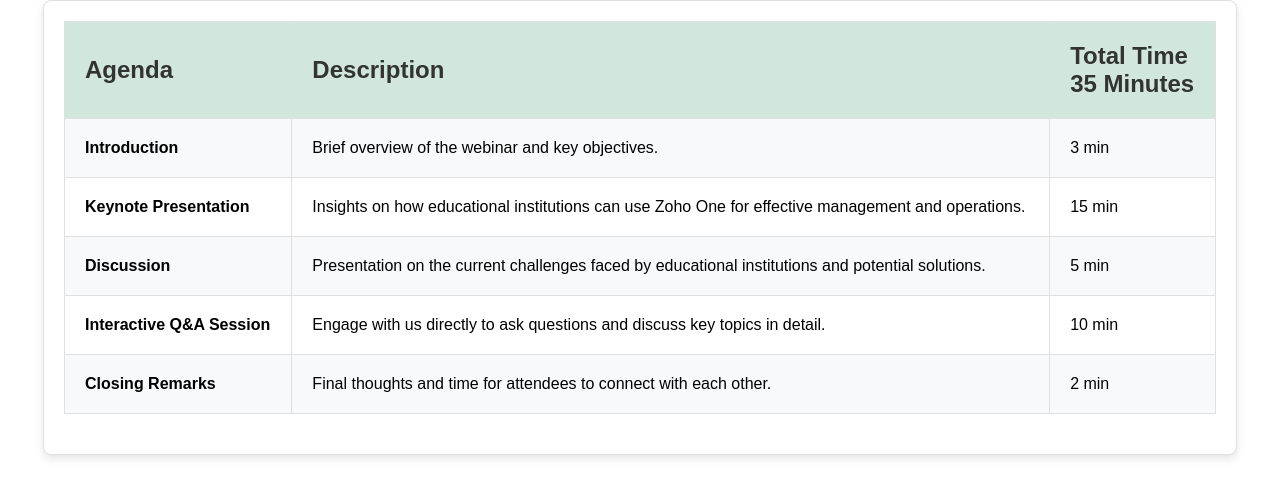
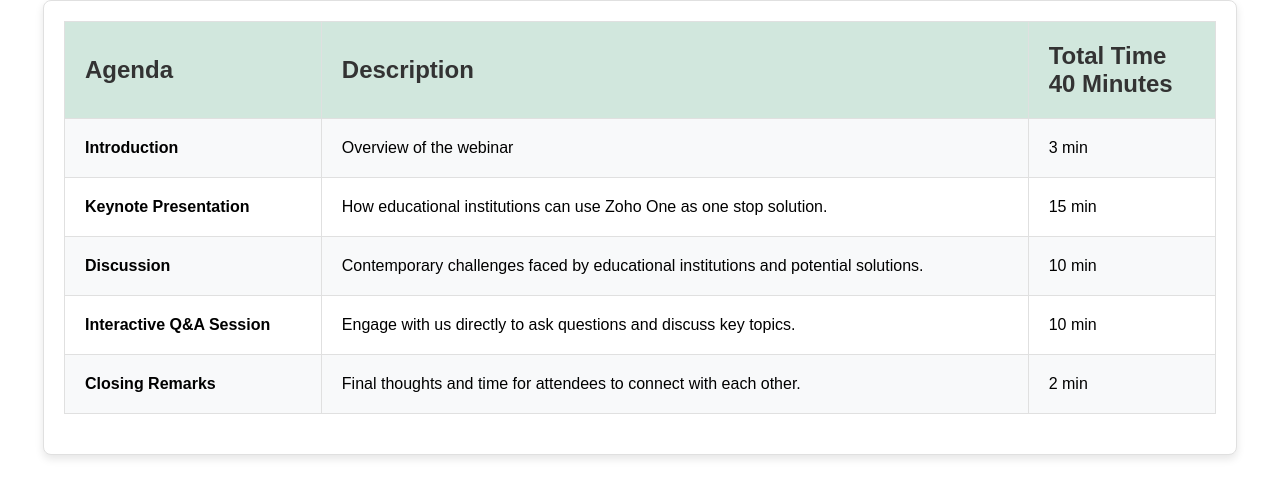
Before and after one commit to Vigykshit/Agenda, a plain HTML site: page index.html in a window 1280 px wide. Drawn offline with Linux system fonts and the light colour scheme.

Commit message:
first commit

```diff
--- a/index.html
+++ b/index.html
@@ -12,26 +12,27 @@
             <tr class="agenda">
                 <th>Agenda</th>
                 <th>Description</th>
-                <th>Total Time<br>35 Minutes</th>
+                <th>Total Time<br>40 Minutes</th>
             </tr>
             <tr>
                 <td><b>Introduction</b></td>
-                <td>Brief overview of the webinar and key objectives.</td>
+                <td>Overview of the webinar </td>
                 <td>3 min</td>
             </tr>
             <tr>
                 <td><b>Keynote Presentation</b></td>
-                <td>Insights on how educational institutions can use Zoho One for effective management and operations.</td>
+                <td>How educational institutions can use Zoho One as one stop solution.</td>
                 <td>15 min</td>
             </tr>
             <tr>
                 <td><b>Discussion</b></td>
-                <td>Presentation on the current challenges faced by educational institutions and potential solutions.</td>
-                <td>5 min</td>
+                <td>
+                    Contemporary challenges faced by educational institutions and potential solutions.</td>
+                <td>10 min</td>
             </tr>
             <tr>
                 <td><b>Interactive Q&A Session</b></td>
-                <td>Engage with us directly to ask questions and discuss key topics in detail.</td>
+                <td>Engage with us directly to ask questions and discuss key topics.</td>
                 <td>10 min</td>
             </tr>
             <tr>
```
